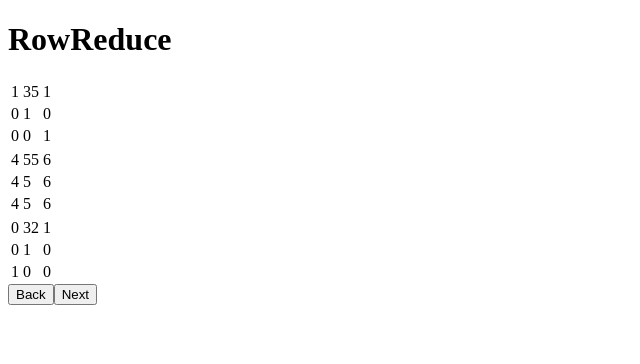
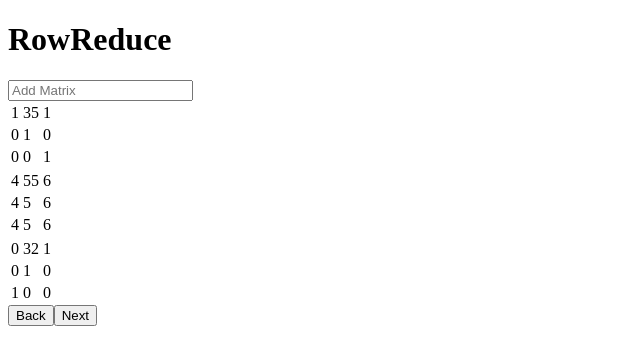
Before and after one commit to asad23raza/RowReduce, a React (Create React App) app: page / in a window 1280 px wide. Shown: the top 364 px of the page, without its empty margins (0-640 px from the left). Built offline with nearby package versions, Linux system fonts and the light colour scheme.

Commit message:
added submit field

```diff
--- /dev/null
+++ b/src/components/EnterMatrix.js
@@ -0,0 +1,11 @@
+import React from "react";
+class TextField extends React.Component {
+    render () {
+        return (
+        <div>
+            <input type="text" placeholder="Add Matrix" />
+        </div>
+        )
+    }
+}
+export default TextField
--- a/src/components/Matrixcontainer.js
+++ b/src/components/Matrixcontainer.js
@@ -1,6 +1,7 @@
 import React from "react";
 import MatrixList from "./MatrixList";
 import Header from "./Header"
+import TextField from "./EnterMatrix";
 class MatrixContainer extends React.Component {
     MatricesDict = {
         matrix_list: [
@@ -32,6 +33,7 @@ class MatrixContainer extends React.Component {
         return (
             <div>
                 <Header />
+                <TextField />
                 <MatrixList matrix_list={this.MatricesDict.matrix_list}
                 DelMatrix = {this.DelMatrix} />
             </div>
```
